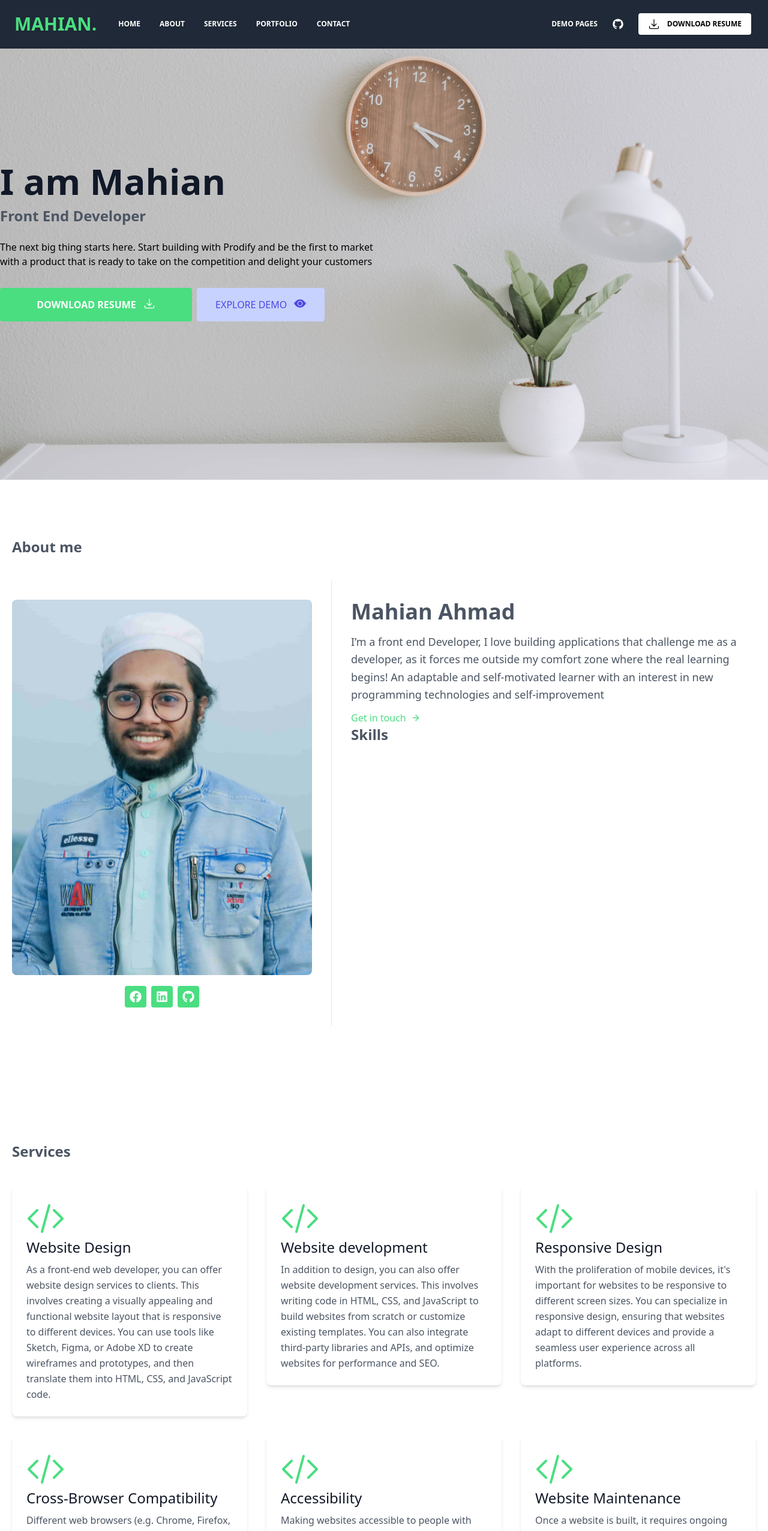
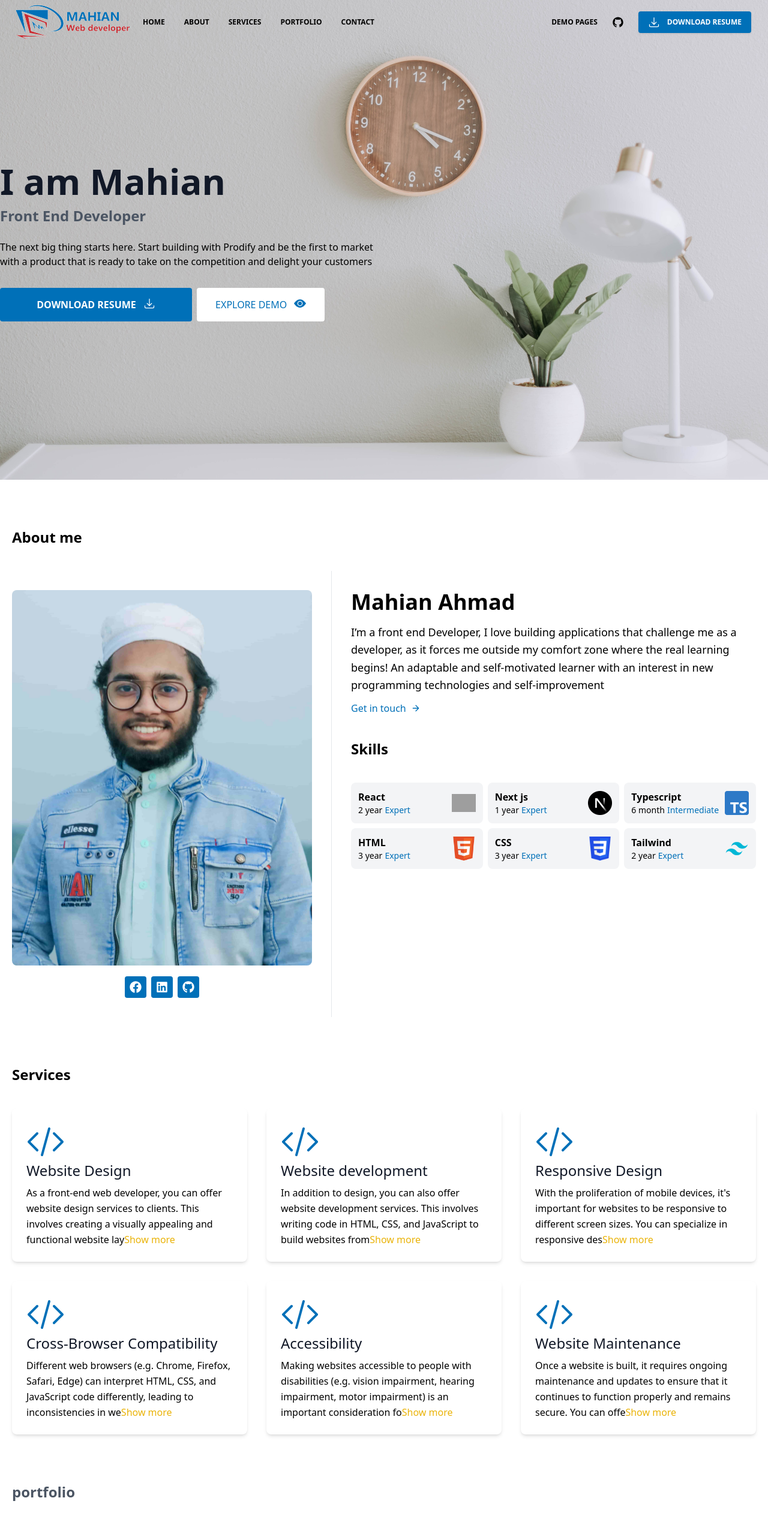
Before and after one commit to mahian/mahian-ahmad-portfolio, a Next.js app: page / in a window 1280 px wide. Shown: the top 2553 px of the page at 60% size. Built offline with nearby package versions, Linux system fonts and the light colour scheme; grey boxes are pictures that could not be loaded.

Commit message:
add skill section

```diff
--- a/src/components/sections/About.tsx
+++ b/src/components/sections/About.tsx
@@ -6,8 +6,8 @@ import Skills from './Skills';
 
 const About = () => {
     return (
-        <section id='about' className="text-gray-600 body-font">
-            <div className="container px-5 py-24 mx-auto flex flex-col">
+        <section id='about'>
+            <div className="container px-5 py-20 mx-auto flex flex-col">
                 <div className="">
                     <SectionTitle>About me</SectionTitle>
                     <div className="flex flex-col sm:flex-row mt-10">
--- a/src/components/sections/Contact.tsx
+++ b/src/components/sections/Contact.tsx
@@ -3,7 +3,7 @@ import SectionTitle from '../utills/SectionTitle';
 
 const Contact = () => {
   return (
-    <section id='contact' className="relative z-10 overflow-hidden bg-white py-20 lg:py-[120px]">
+    <section id='contact' className="relative z-10 overflow-hidden bg-white pb-20">
       <div className="container mx-auto px-5">
         <div className="-mx-4 flex flex-wrap lg:justify-between">
           <div className="w-full px-4 lg:w-1/2 xl:w-6/12">
--- a/src/components/sections/Hero.tsx
+++ b/src/components/sections/Hero.tsx
@@ -20,8 +20,8 @@ const Hero = () => {
                         </div>
                         <img className="w-full md:hidden md:mt-0 object-fill md:w-2/3 md:-ml-4 lg:-ml-4 xl:ml-0 rounded-lg" src="assets/images/hero.webp" alt="sample page" role="img" />
                         <div className="lg:flex">
-                            <Link href="https://drive.google.com/file/d/1m4jno2qeLwNLRmme4zWjZY_fvh-UdglO/view" target="_blank" className="flex justify-center hover:opacity-90 text-base w-full xl:text-base xl:w-6/12 mt-4 xl:mt-8 f-f-r p-4  bg-primary text-white font-bold focus:outline-none focus:ring-2 focus:ring-offset-2 focus:ring-primary uppercase rounded">Download resume <ArrowDownTrayIcon className='h-5 w-5 ml-3' /></Link>
-                            <Link href="#portfolio" className="flex justify-center hover:opacity-90 text-base w-full xl:text-base xl:w-4/12 lg:ml-2 xl:ml-2 mt-4 xl:mt-8 f-f-r p-4  bg-indigo-200 text-indigo-600 font-medium focus:outline-none focus:ring-2 focus:ring-offset-2 focus:ring-primary uppercase rounded whitespace-nowrap">explore demo <BsFillEyeFill className='h-5 w-5 ml-3' /></Link>
+                            <Link href="https://drive.google.com/file/d/1m4jno2qeLwNLRmme4zWjZY_fvh-UdglO/view" target="_blank" className="flex justify-center hover:opacity-90 text-base w-full xl:text-base xl:w-6/12 mt-4 xl:mt-8 f-f-r p-4  bg-primary text-white font-bold focus:outline-none uppercase rounded">Download resume <ArrowDownTrayIcon className='h-5 w-5 ml-3' /></Link>
+                            <Link href="#portfolio" className="flex justify-center hover:opacity-90 text-base w-full xl:text-base xl:w-4/12 lg:ml-2 xl:ml-2 mt-4 xl:mt-8 f-f-r p-4 bg-white text-primary font-medium focus:outline-none uppercase rounded whitespace-nowrap">explore demo <BsFillEyeFill className='h-5 w-5 ml-3' /></Link>
                         </div>
                     </div>
                     {/* <button className="md:hidden hover:opacity-90 text-base w-full xl:text-base xl:w-6/12 mt-4 xl:mt-8 f-f-r py-4  bg-primary text-white font-bold focus:outline-none focus:ring-2 focus:ring-offset-2 focus:ring-primary rounded">Start building now</button>
--- a/src/components/sections/Portfolio.tsx
+++ b/src/components/sections/Portfolio.tsx
@@ -12,7 +12,7 @@ const Portfolio = () => {
   }, []);
   return (
     <section className="text-gray-600 body-font" id='portfolio'>
-      <div className="py-24 mx-auto">
+      <div className="pb-20 mx-auto">
         <div className='container mx-auto px-5 '>
           <SectionTitle>portfolio</SectionTitle>
         </div>
--- a/src/components/sections/Services.tsx
+++ b/src/components/sections/Services.tsx
@@ -36,18 +36,21 @@ const Services = () => {
         },
     ]
     return (
-        <section id='services' className="text-gray-600 body-font">
-            <div className="container px-5 py-24 mx-auto">
+        <section id='services'>
+            <div className="container px-5 pb-20 mx-auto">
                 <SectionTitle>Services</SectionTitle>
                 <div className="flex flex-wrap -m-4">
                     {servicesData.map((service, index) => {
-                        const {title, desc, icon} = service;
+                        const { title, desc, icon } = service;
                         return (
-                            <div key={index} className="xl:w-1/3 md:w-1/2 p-4 cursor-pointer group">
-                                <div className="bg-white hover:bg-primary hover:text-white shadow-md p-6 rounded-lg">
+                            <div key={index} className="xl:w-1/3 md:w-1/2 p-4 cursor-pointer">
+                                <div className="bg-white group hover:bg-primary hover:text-white shadow-md p-6 rounded-lg">
                                     <div className='text-primary group-hover:text-white'>{icon}</div>
                                     <h2 className="text-2xl text-gray-900 group-hover:text-white font-medium title-font mb-2">{title}</h2>
-                                    <p className="leading-relaxed text-base">{desc}</p>
+                                    <p className="leading-relaxed text-base">{desc.length > 150 ? desc.slice(0, 150) : desc }
+                                    <button className='text-yellow-500'>Show more</button>
+                                    </p>
+
                                 </div>
                             </div>
                         )
--- a/src/components/sections/Skills.tsx
+++ b/src/components/sections/Skills.tsx
@@ -2,9 +2,64 @@ import React from 'react';
 import SectionTitle from '../utills/SectionTitle';
 
 const Skills = () => {
+    const skills = [
+        {
+            name: "React",
+            level: "Expert",
+            experience: "2 year",
+            logo: "assets/skills/react.png"
+        },
+        {
+            name: "Next js",
+            level: "Expert",
+            experience: "1 year",
+            logo: "assets/skills/next-logo.png"
+        },
+        {
+            name: "Typescript",
+            level: "Intermediate",
+            experience: "6 month",
+            logo: "assets/skills/typescript.png"
+        },
+        {
+            name: "HTML",
+            level: "Expert",
+            experience: "3 year",
+            logo: "assets/skills/html.png"
+        },
+        {
+            name: "CSS",
+            level: "Expert",
+            experience: "3 year",
+            logo: "assets/skills/css.png"
+        },
+        {
+            name: "Tailwind",
+            level: "Expert",
+            experience: "2 year",
+            logo: "assets/skills/tailwind.png"
+        },
+    ]
     return (
-        <div>
+        <div className='py-10'>
             <SectionTitle>Skills</SectionTitle>
+            <div className='grid grid-cols-2 sm:grid-cols-2 lg:grid-cols-3 gap-2'>
+                {
+                    skills.map((skill, index) => (
+                        <div key={index} className='bg-gray-100 p-3 rounded-lg sm:flex justify-between'>
+                            <img className='w-10 object-contain mb-1 sm:hidden' src={skill.logo} alt="" />
+                            <div>
+                                <h3 className='text-left font-bold'>{skill.name}</h3>
+                                <div className='text-sm text-left flex flex-wrap'>
+                                    <span className='mr-1'>{skill.experience}</span>
+                                    <span className='text-primary'>{skill.level}</span>
+                                </div>
+                            </div>
+                            <img className='w-10 object-contain hidden sm:block' src={skill.logo} alt="" />
+                        </div>
+                    ))
+                }
+            </div>
         </div>
     );
 };
--- a/src/components/shared/Navbar.tsx
+++ b/src/components/shared/Navbar.tsx
@@ -24,20 +24,22 @@ const Navbar = () => {
     }
 
     return (
-        <nav className="z-50 w-full flex flex-wrap items-center justify-between px-2 py-2 navbar-expand-lg bg-gray-800 absolute">
+        <nav className="z-50 w-full flex flex-wrap items-center justify-between px-2 py-1 navbar-expand-lg absolute">
             <div className="container px-4 mx-auto flex flex-wrap items-center justify-between">
                 <div className="w-full relative flex justify-between lg:w-auto lg:static lg:block lg:justify-start ">
-                    <Link className="text-3xl font-bold leading-relaxed inline-block mr-4 py-2 whitespace-nowrap uppercase text-primary" href="../../index.html">MAHIAN.</Link>
-                    <button onClick={()=>!collapsMenu? setCollapsMenu(true): setCollapsMenu(!collapsMenu)} className="cursor-pointer text-xl leading-none px-3 py-1 border border-solid border-transparent rounded bg-transparent block lg:hidden outline-none focus:outline-none" type="button">
-                        <Bars3BottomRightIcon className='h-5 text-white' />
+                    <Link href="/">
+                        <img src="assets/images/logo.png" alt="" />
+                    </Link>
+                    <button onClick={() => !collapsMenu ? setCollapsMenu(true) : setCollapsMenu(!collapsMenu)} className="cursor-pointer text-xl leading-none px-3 py-1 border border-solid border-transparent rounded bg-transparent block lg:hidden outline-none focus:outline-none" type="button">
+                        <Bars3BottomRightIcon className='h-5' />
                     </button>
                 </div>
-                <div className={`lg:flex flex-grow items-center bg-white lg:bg-opacity-0 lg:shadow-none bg-blueGray-800" id="example-collapse-navbar ${!collapsMenu ? "hidden" : "block"}`}>
+                <div className={`lg:flex flex-grow items-center lg:bg-opacity-0 lg:shadow-none bg-blueGray-800" id="example-collapse-navbar ${!collapsMenu ? "hidden" : "block"}`}>
                     <ul className="flex flex-col lg:flex-row list-none mr-auto">
                         {
                             menus.map((menu, index) => (
                                 <li key={index} className="flex items-center">
-                                    <Link className="lg:text-white lg:hover:text-blueGray-200 text-blueGray-700 px-3 py-4 lg:py-2 flex items-center text-xs uppercase font-bold" href={`#${menu}`}><i className="lg:text-blueGray-200 text-blueGray-400 far fa-file-alt text-lg leading-lg mr-2"></i> {menu}</Link>
+                                    <Link className=" lg:hover:text-blueGray-200 text-blueGray-700 px-3 py-4 lg:py-2 flex items-center text-xs uppercase font-bold" href={`#${menu}`}><i className="lg:text-blueGray-200 text-blueGray-400 far fa-file-alt text-lg leading-lg mr-2"></i> {menu}</Link>
                                 </li>
                             ))
                         }
@@ -45,7 +47,7 @@ const Navbar = () => {
                     </ul>
                     <ul className="flex flex-col lg:flex-row list-none lg:ml-auto items-center">
                         <li className="inline-block relative">
-                            <button onClick={openDemo} className="lg:text-white lg:hover:text-blueGray-200 text-blueGray-700 px-3 py-4 lg:py-2 flex items-center text-xs uppercase font-bold">
+                            <button onClick={openDemo} className="lg:hover:text-blueGray-200 text-blueGray-700 px-3 py-4 lg:py-2 flex items-center text-xs uppercase font-bold">
                                 Demo Pages
                             </button>
                             <div className={`${openDropdown ? 'block' : 'hidden'} bg-white text-base z-50 float-left py-2 list-none text-left rounded shadow-lg min-w-48 absolute`} id="demo-pages-dropdown">
@@ -60,14 +62,14 @@ const Navbar = () => {
                             </div>
                         </li>
                         <li className="flex items-center">
-                            <Link className="lg:text-white lg:hover:text-blueGray-200 text-blueGray-700 px-3 py-4 lg:py-2 flex items-center text-xs uppercase font-bold" href="">
+                            <Link className="lg:hover:text-blueGray-200 text-blueGray-700 px-3 py-4 lg:py-2 flex items-center text-xs uppercase font-bold" href="">
                                 <AiFillGithub className='h-5 w-5' />
                                 <span className="lg:hidden inline-block ml-2">Github</span>
                             </Link>
                         </li>
                         <li className="flex items-center">
-                            <a className="bg-white flex items-center text-blueGray-700 active:bg-blueGray-50 text-xs font-bold uppercase px-4 py-2 rounded shadow hover:shadow-md outline-none focus:outline-none lg:mr-1 lg:mb-0 ml-3 mb-3 ease-linear transition-all duration-150" href="https://www.creative-tim.com/product/notus-js?ref=njs-index">
-                                <ArrowDownTrayIcon className='h-5 mr-3' /> Download resume</a>
+                            <Link target="_blank" className="bg-primary flex items-center text-white active:bg-blueGray-50 text-xs font-bold uppercase px-4 py-2 rounded shadow hover:shadow-md outline-none focus:outline-none lg:mr-1 lg:mb-0 ml-3 mb-3 ease-linear transition-all duration-150" href="https://drive.google.com/file/d/1m4jno2qeLwNLRmme4zWjZY_fvh-UdglO/view">
+                                <ArrowDownTrayIcon className='h-5 mr-3' /> Download resume</Link>
                         </li>
                     </ul>
                 </div>
--- a/tailwind.config.js
+++ b/tailwind.config.js
@@ -6,7 +6,7 @@ module.exports = {
   theme: {
     extend: {
       colors: {
-        'primary': '#4ADE80',
+        'primary': '#0070b8',
         'dark-2': '#111827',
         'dark': '#1f2937',
         'dark-3': '#334155',
```
Also changed, not shown: public/assets/skills/tailwind.png (renamed from public/assets/skills/taillwind.png).
